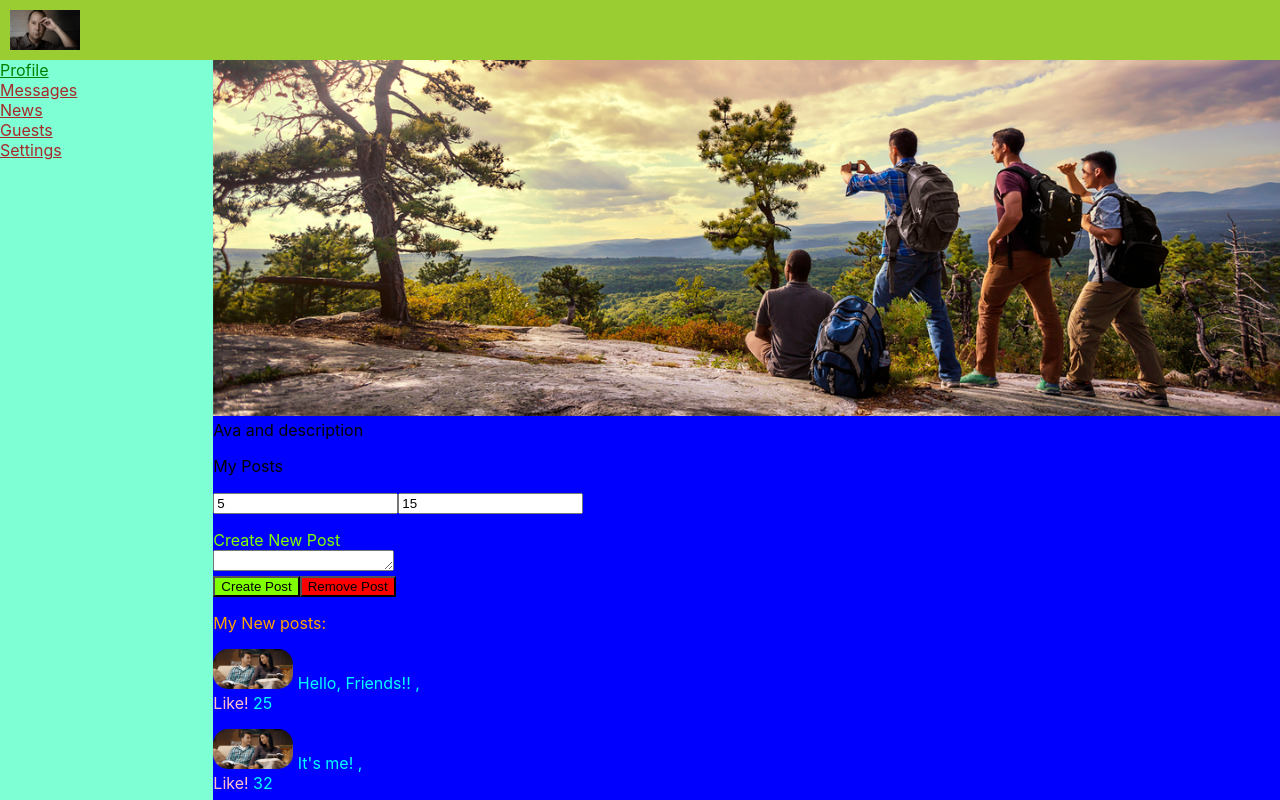
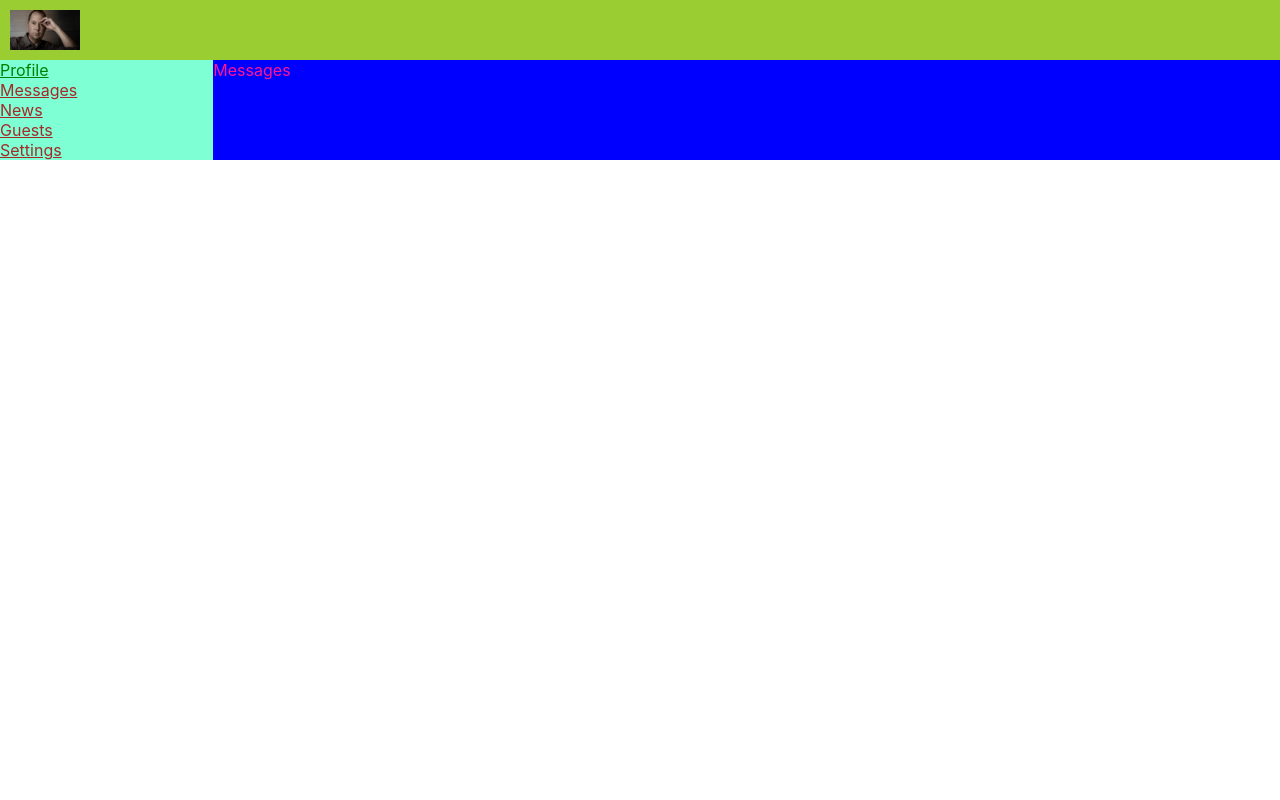
Before and after one commit to theDiligentStudent/react_with_dima_01, a React (Create React App) app in the folder my-app/: page / in a window 1280 px wide. Shown: the top 800 px of the page. Built offline with nearby package versions, Linux system fonts and the light colour scheme.

Commit message:
Lesson 18  part 0   ---- 16/06/24 ---  Вчера посмотрел КОНСПЕКТ этого Ур.-а --- сегодня повторил --- кажется Всё -- По Памяти.

```diff
--- a/my-app/src/App.css
+++ b/my-app/src/App.css
@@ -1,11 +1,16 @@
-.app-wrapper{
+.app-wrapper {
   display: grid;
 
   grid-template-rows: 60px 1fr;
   grid-template-columns: 2fr 10fr;
 
   grid-template-areas:
-  "h h"
-  "n c";
+    'h h'
+    'n c';
+}
 
+
+.wrapper-content {
+  grid-area: c;
+  background-color: blue;
 }
--- a/my-app/src/App.js
+++ b/my-app/src/App.js
@@ -4,13 +4,18 @@ import './App.css';
 import Header from './components/Header/Header';
 import Sidebar from './components/Sidebar/Sidebar';
 import Profile from './components/Profile/Profile';
+import Dialogues from './components/Dialogues/Dialogues';
 
 const App = () => {
   return (
     <div className='app-wrapper'>
       <Header />
       <Sidebar />
-      <Profile />
+      {/* пока Комментируем эту Ком.-у --- (думаю - до Следующего В.) -- чтобы можно было работать/видеть с Новой Ком.-й Dialogues */}
+      {/* <Profile /> */}
+
+      {/* создаю НОВУЮ Ком.-у для Сообщений */}
+      <Dialogues />
     </div>
   );
 };
--- /dev/null
+++ b/my-app/src/components/Dialogues/Dialogues.jsx
@@ -0,0 +1,13 @@
+import React from 'react';
+
+import s from './Dialogues.module.css';
+
+const Dialogues = () => {
+  return (
+    <div className='wrapper-content'>
+      <div className={s.messages_color}>Messages</div>
+    </div>
+  );
+};
+
+export default Dialogues;
--- /dev/null
+++ b/my-app/src/components/Dialogues/Dialogues.module.css
@@ -0,0 +1,3 @@
+.messages_color {
+  color: deeppink
+}
--- a/my-app/src/components/Profile/Profile.module.css
+++ b/my-app/src/components/Profile/Profile.module.css
@@ -1,7 +1,4 @@
-.content {
-  grid-area: c;
-  background-color: blue;
-}
+
 .content img {
   margin: auto;
   width: 100%;
```
